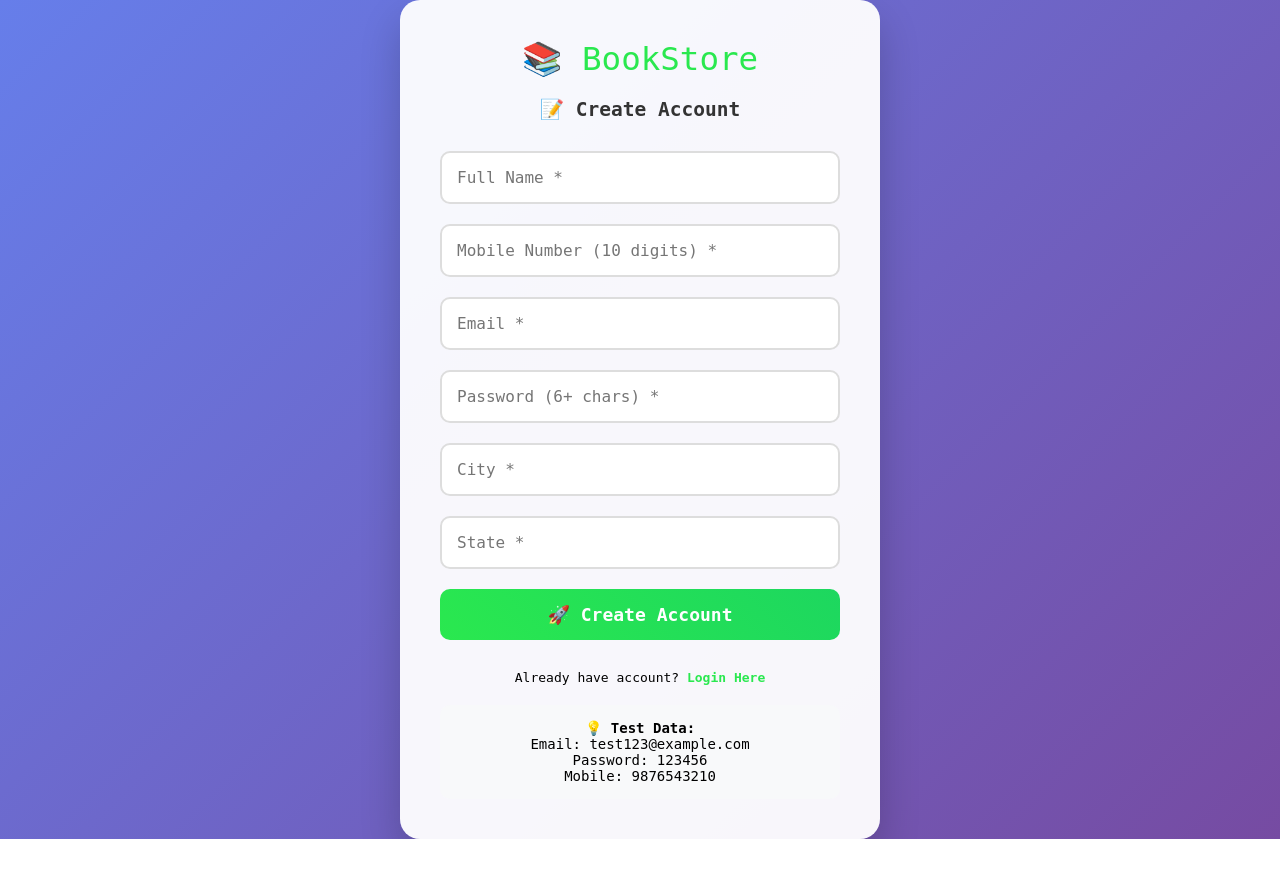
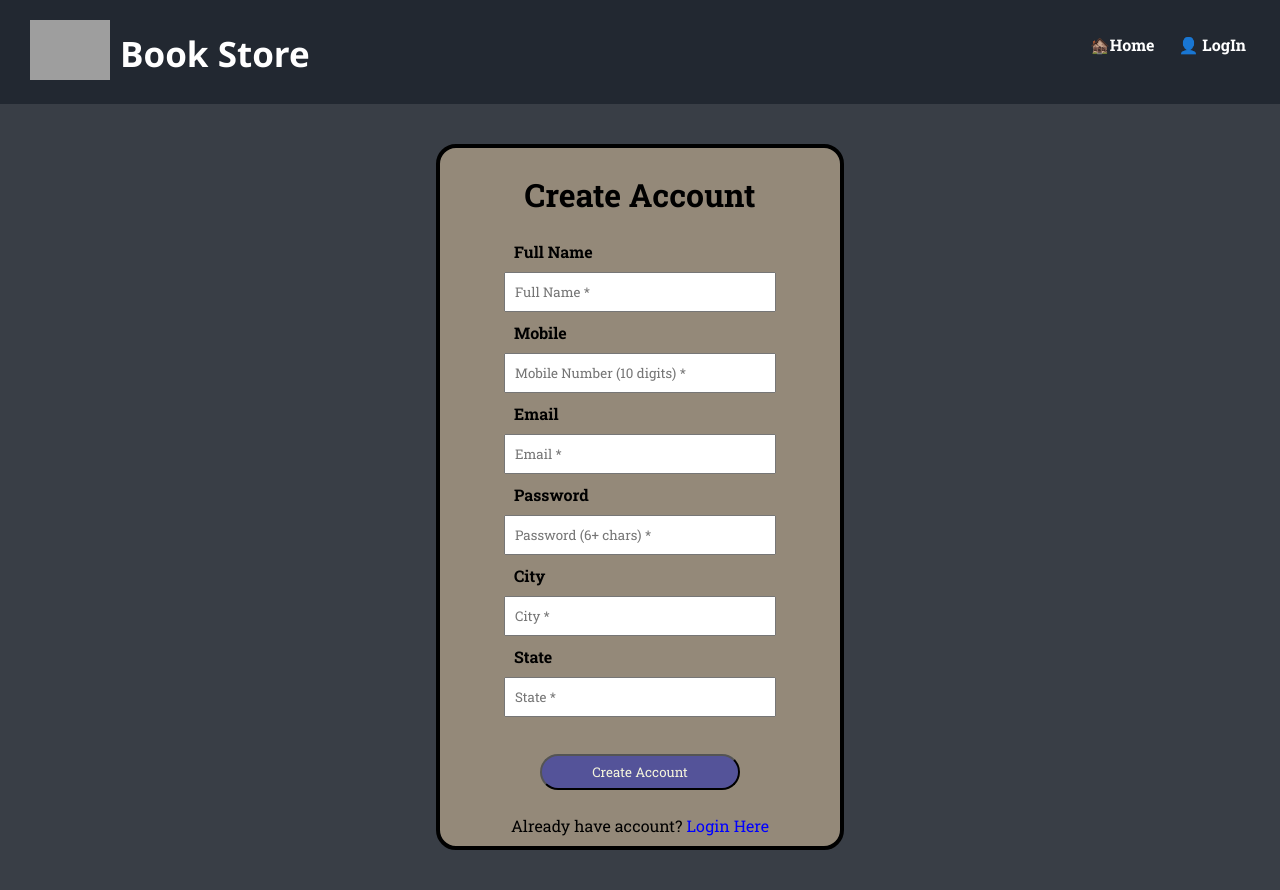
Before and after one commit to karan2359/Online-Book-Stoar, a PHP site: page /signin.php in a window 1280 px wide. Before the commit the page ends 839 px from the top, so only its background shows below. Run offline with PHP 8.4, Linux system fonts and the light colour scheme; grey boxes are pictures that could not be loaded.

Commit message:
design  add

```diff
--- a/login.css
+++ b/login.css
@@ -96,6 +96,7 @@ label {
 input {
     padding: 9px;
     width: 250px;
+    /* outline: none; */
 }
 
 button {
--- a/signin.php
+++ b/signin.php
@@ -50,58 +50,33 @@ if ($_SERVER['REQUEST_METHOD'] == 'POST') {
 }
 ?>
 <!DOCTYPE html>
-<html lang="en">
-<head>
+<html lang="en"><head>
+    <link rel="preconnect" href="https://fonts.googleapis.com">
+    <link rel="preconnect" href="https://fonts.gstatic.com" crossorigin="">
+    <link href="https://fonts.googleapis.com/css2?family=Roboto+Slab:wght@100..900&amp;display=swap" rel="stylesheet">
     <meta charset="UTF-8">
     <meta name="viewport" content="width=device-width, initial-scale=1.0">
-    <title>Sign Up - BookStore</title>
-    <style>
-        * { margin: 0; padding: 0; font-family: monospace; }
-        body {
-            background: linear-gradient(135deg, #667eea 0%, #764ba2 100%);
-            min-height: 100vh; display: flex; align-items: center; justify-content: center;
-        }
-        .signup-container {
-            background: rgba(255,255,255,0.95);
-            padding: 40px;
-            border-radius: 20px;
-            box-shadow: 0 20px 40px rgba(0,0,0,0.2);
-            width: 100%; max-width: 400px;
-            text-align: center;
-        }
-        .logo { font-size: 2.5rem; color: #2ae84f; margin-bottom: 20px; }
-        h2 { color: #333; margin-bottom: 20px; }
-        .message {
-            padding: 12px; margin: 15px 0; border-radius: 10px; font-weight: bold;
-            display: <?php echo $success_msg || $error_msg ? 'block' : 'none'; ?>;
-        }
-        .success { background: #d4edda; color: #155724; border: 1px solid #c3e6cb; }
-        .error { background: #f8d7da; color: #721c24; border: 1px solid #f5c6cb; }
-        input {
-            width: 100%; padding: 15px; margin: 10px 0; border: 2px solid #ddd;
-            border-radius: 10px; font-size: 16px; box-sizing: border-box;
-            transition: border-color 0.3s;
-        }
-        input:focus { outline: none; border-color: #2ae84f; }
-        button {
-            width: 100%; padding: 15px; background: linear-gradient(45deg, #2ae84f, #1dd75f);
-            color: white; border: none; border-radius: 10px; font-size: 18px;
-            font-weight: bold; cursor: pointer; margin: 10px 0; transition: transform 0.2s;
-        }
-        button:hover { transform: translateY(-2px); }
-        .links { margin-top: 20px; }
-        .links a { color: #2ae84f; text-decoration: none; font-weight: bold; }
-        .links a:hover { text-decoration: underline; }
-        .test-data {
-            margin-top: 20px; padding: 15px; background: #f8f9fa;
-            border-radius: 10px; font-size: 14px;
-        }
-    </style>
+    <title>Sign In Page</title>
+    <link rel="stylesheet" href="signin.css">
 </head>
 <body>
-    <div class="signup-container">
-        <div class="logo">📚 BookStore</div>
-        <h2>📝 Create Account</h2>
+     <header>
+        <nav class="navbar">
+            <div class="logo"><a href="index.php"> <img src="/assets/Logo/1766324583766.png" alt="logo" height="60px">
+                    <p class="title">Book Store</p>
+                </a></div>
+            <div class="menu">
+                <div><a href="index.php">🏚️Home</a></div>
+                <div class="center acc">
+                    <a href="login.php">👤 LogIn</a>
+                </div>
+            </div>
+        </nav>
+    </header>
+
+    <form method="POST">
+        <div class="container">
+        <h2>Create Account</h2>
 
         <?php if ($success_msg): ?>
             <div class="message success"><?php echo $success_msg; ?></div>
@@ -112,32 +87,30 @@ if ($_SERVER['REQUEST_METHOD'] == 'POST') {
         <?php endif; ?>
 
         <?php if (!$success_msg): ?>
-        <form method="POST">
+        <div class="data">
+            <label for="fname">Full Name </label>
             <input type="text" name="fullname" placeholder="Full Name *"
                    value="<?php echo $_POST['fullname'] ?? ''; ?>" required>
+            <label for="Mobile">Mobile</label>
             <input type="tel" name="mobile" placeholder="Mobile Number (10 digits) *"
                    value="<?php echo $_POST['mobile'] ?? ''; ?>" required>
-            <input type="email" name="email" placeholder="Email *"
+            <label for="email">Email</label>
+                   <input type="email" name="email" placeholder="Email *"
                    value="<?php echo $_POST['email'] ?? ''; ?>" required>
+            <label for="Password">Password</label>
             <input type="password" name="password" placeholder="Password (6+ chars) *" required>
+            <label for="City">City</label>
             <input type="text" name="city" placeholder="City *"
                    value="<?php echo $_POST['city'] ?? ''; ?>" required>
+            <label for="State">State</label>
             <input type="text" name="state" placeholder="State *"
                    value="<?php echo $_POST['state'] ?? ''; ?>" required>
-            <button type="submit">🚀 Create Account</button>
-        </form>
+                 </div>
+            <button type="submit">Create Account</button>
+            <p>Already have account? <a href="login.php">Login Here</a></p>
+            <?php endif; ?>
+        </div>
+    </form>
 
-        <div class="links">
-            Already have account? <a href="login.php">Login Here</a>
-        </div>
-
-        <div class="test-data">
-            <strong>💡 Test Data:</strong><br>
-            Email: test123@example.com<br>
-            Password: 123456<br>
-            Mobile: 9876543210
-        </div>
-        <?php endif; ?>
-    </div>
 </body>
 </html>
```
Also changed, not shown: index.php (+4 -53 lines), login.php (+34 -7 lines).
